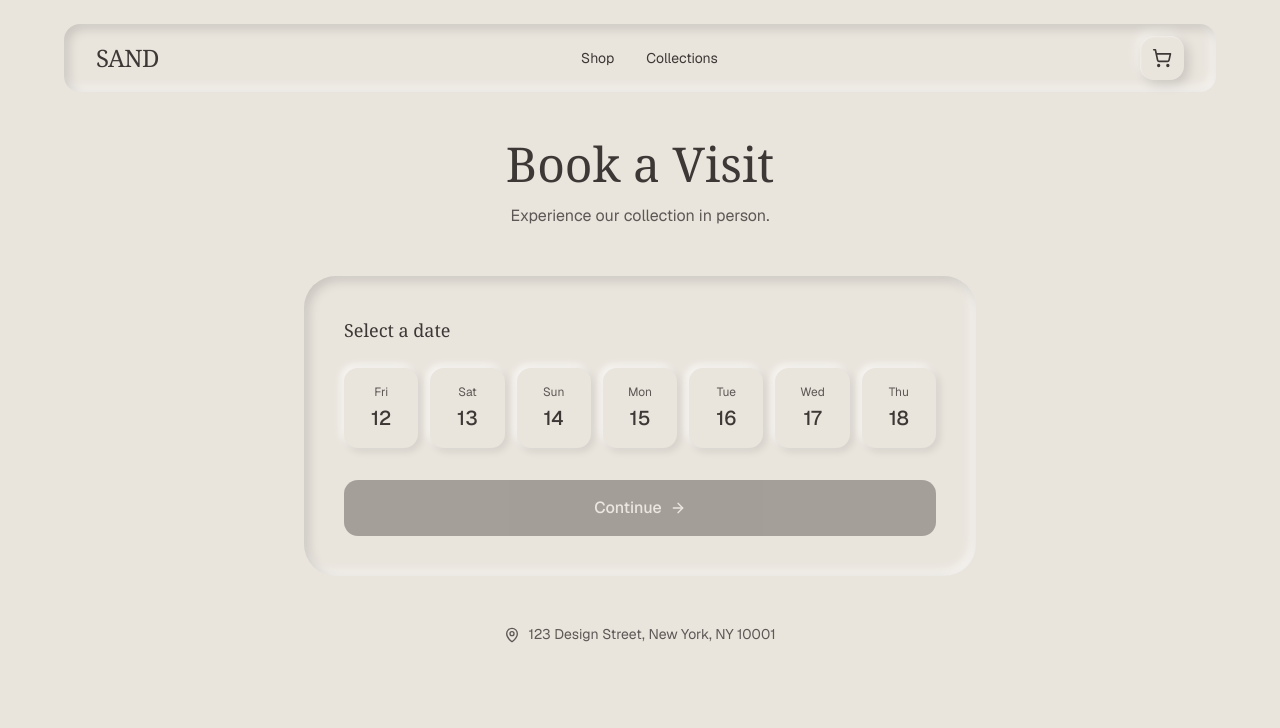
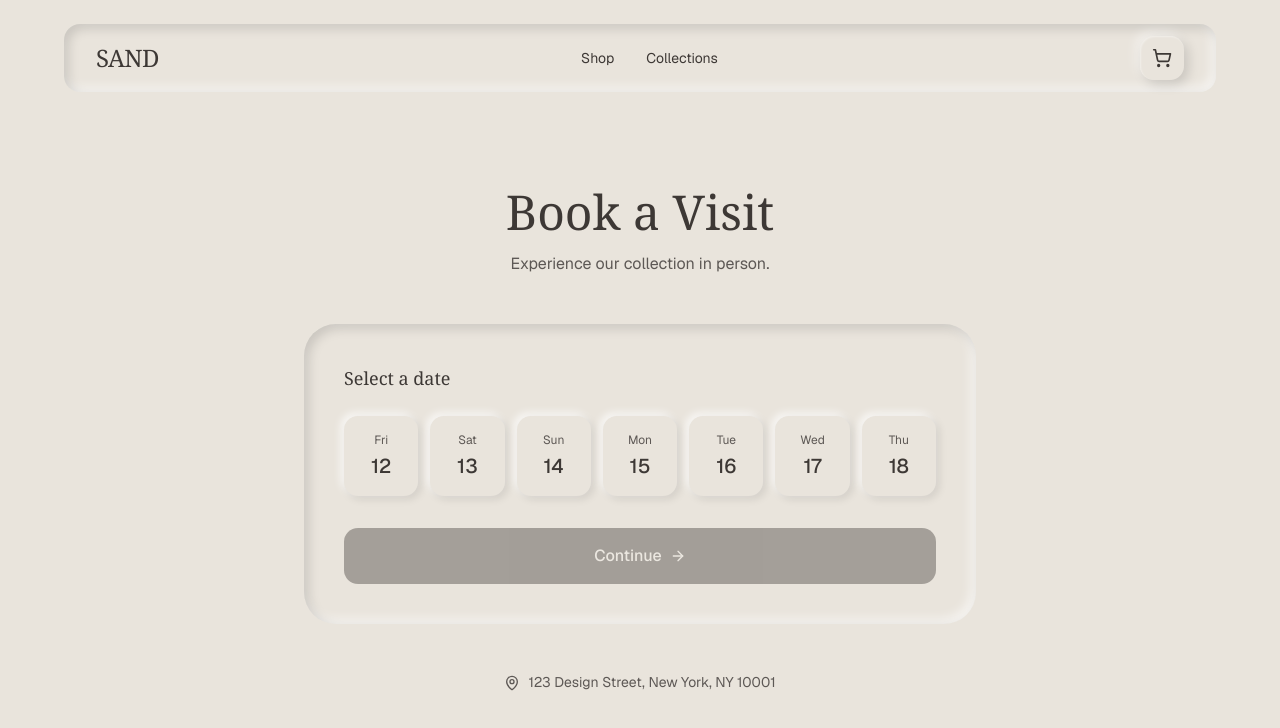
Before and after one commit to abrilmarangoni/SandShowroom, a Next.js app: page /appointment in a window 1280 px wide. Shown: the top 728 px of the page. Built offline with nearby package versions, Linux system fonts and the light colour scheme.

Commit message:
Add more spacing to appointment page

```diff
--- a/components/appointment-page.tsx
+++ b/components/appointment-page.tsx
@@ -147,7 +147,7 @@ export function AppointmentPage() {
       </header>
 
       {/* Main Content */}
-      <section className="w-[90%] max-w-2xl mx-auto pb-16">
+      <section className="w-[90%] max-w-2xl mx-auto pb-16 pt-12">
         {/* Title */}
         <div className="text-center mb-12">
           <h1 className="text-4xl md:text-5xl font-serif text-[#3d3835] mb-4">
```
